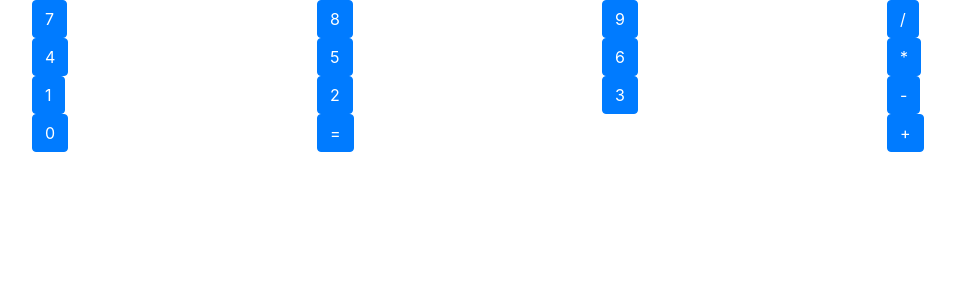
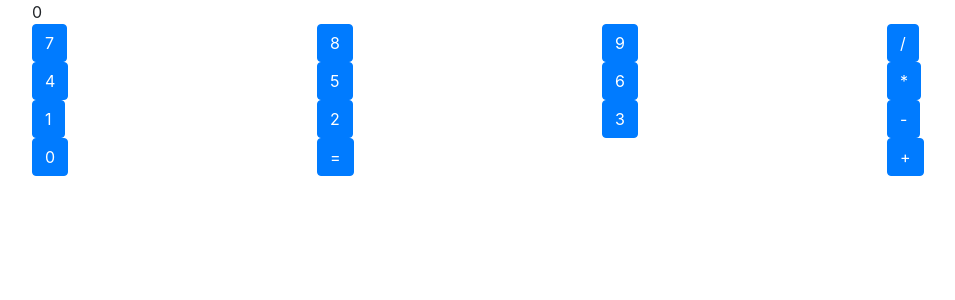
Before and after one commit to AyranAndrade/calculator-react, a React app: page / in a window 1280 px wide. Shown: the top 300 px of the page, without its empty margins (53-1008 px from the left). Built offline with nearby package versions, Linux system fonts and the light colour scheme; the HTML template or start-up script is replaced by a standard one.

Commit message:
Add basic display

```diff
--- a/src/components/Calculator.tsx
+++ b/src/components/Calculator.tsx
@@ -9,6 +9,14 @@ export class Calculator extends React.Component {
     private second: number;
 
     private operation: string;
+
+    private result: number;
+
+    constructor(props: {}) {
+        super(props);
+
+        this.result = 0;
+    }
 
     private storeNumber(input: number): void {
         if (this.operation === undefined) {
@@ -23,16 +31,14 @@ export class Calculator extends React.Component {
     }
 
     private doCalculation(): void {
-        let result: number;
-
         if (this.operation === "+") {
-            result = this.first + this.second;
+            this.result = this.first + this.second;
         } else if (this.operation === "-") {
-            result = this.first - this.second;
+            this.result = this.first - this.second;
         } else if (this.operation === "*") {
-            result = this.first * this.second;
+            this.result = this.first * this.second;
         } else if (this.operation === "/") {
-            result = this.first / this.second;
+            this.result = this.first / this.second;
         }
 
         this.operation = undefined;
@@ -41,6 +47,11 @@ export class Calculator extends React.Component {
     render() {
         return (
             <Container>
+                <Row>
+                    <Col>
+                        {this.result}
+                    </Col>
+                </Row>
                 <Row>
                     <Col>
                         <ButtonCalculator label="7" onClick={() => this.storeNumber(7)} />
```
